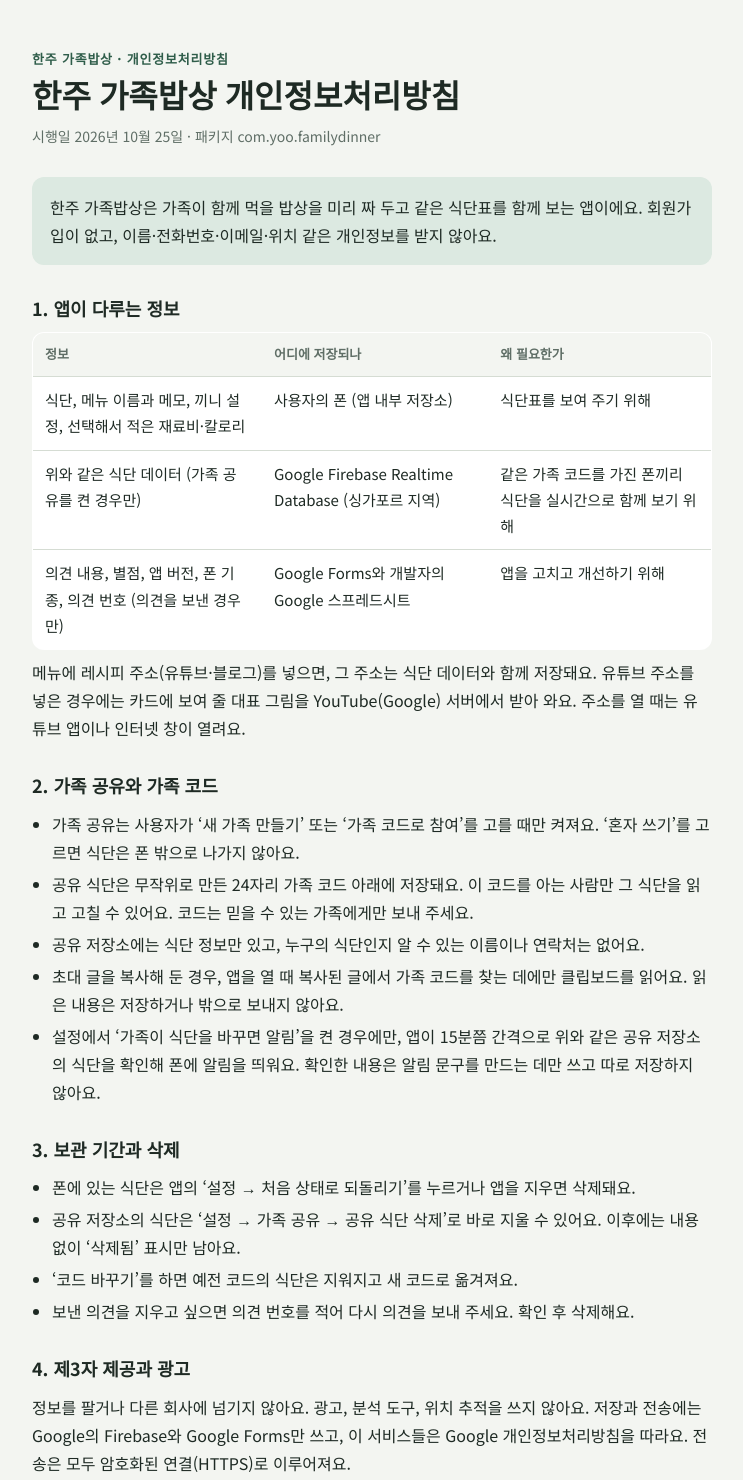
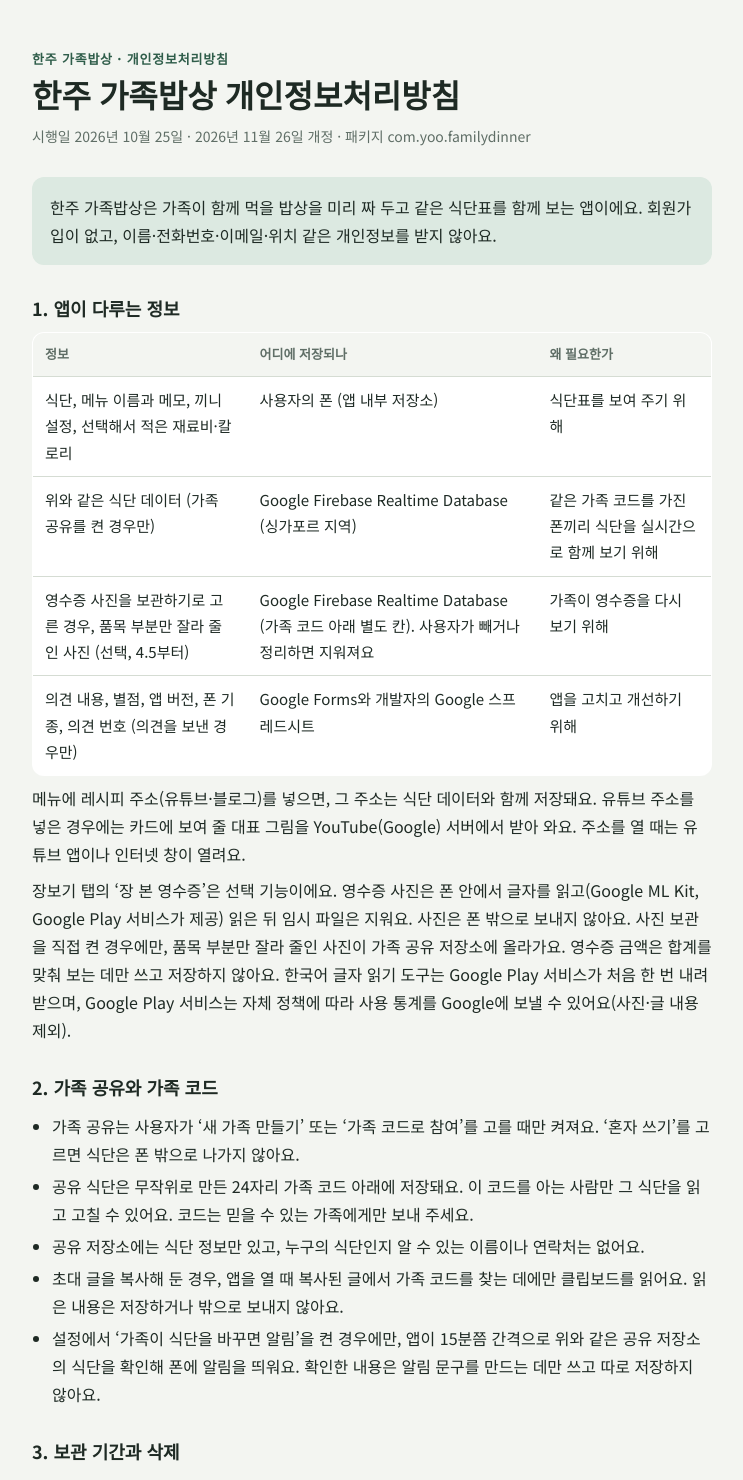
Before and after one commit to jasonyoo1985/bapsang, a plain HTML site: page privacy/index.html in a window 1280 px wide. Shown: the top 1480 px of the page, without its empty margins (268-1011 px from the left). Drawn offline with Linux system fonts and the light colour scheme; a web font is replaced by a local one.

Commit message:
4.5 개인정보처리방침: 영수증 글자 읽기·사진 보관(선택) 안내 (승인 후 공개)
Co-Authored-By: Claude Sonnet 5.5 <noreply@anthropic.com>
Claude-Session: https://claude.ai/code/session_01YU3rbWEJuggLpRJZjgFoHA

```diff
--- a/privacy/index.html
+++ b/privacy/index.html
@@ -47,7 +47,7 @@ footer{color:var(--muted);font-size:14px;border-top:1px solid var(--line);paddin
   <header>
     <span class="eyebrow">한주 가족밥상 · 개인정보처리방침</span>
     <h1>한주 가족밥상 개인정보처리방침</h1>
-    <p class="meta">시행일 2026년 10월 25일 · 패키지 com.yoo.familydinner</p>
+    <p class="meta">시행일 2026년 10월 25일 · 2026년 11월 26일 개정 · 패키지 com.yoo.familydinner</p>
   </header>
 
   <p class="lead">한주 가족밥상은 가족이 함께 먹을 밥상을 미리 짜 두고 같은 식단표를 함께 보는 앱이에요. 회원가입이 없고, 이름·전화번호·이메일·위치 같은 개인정보를 받지 않아요.</p>
@@ -58,9 +58,11 @@ footer{color:var(--muted);font-size:14px;border-top:1px solid var(--line);paddin
       <tr><th>정보</th><th>어디에 저장되나</th><th>왜 필요한가</th></tr>
       <tr><td>식단, 메뉴 이름과 메모, 끼니 설정, 선택해서 적은 재료비·칼로리</td><td>사용자의 폰 (앱 내부 저장소)</td><td>식단표를 보여 주기 위해</td></tr>
       <tr><td>위와 같은 식단 데이터 (가족 공유를 켠 경우만)</td><td>Google Firebase Realtime Database (싱가포르 지역)</td><td>같은 가족 코드를 가진 폰끼리 식단을 실시간으로 함께 보기 위해</td></tr>
+      <tr><td>영수증 사진을 보관하기로 고른 경우, 품목 부분만 잘라 줄인 사진 (선택, 4.5부터)</td><td>Google Firebase Realtime Database (가족 코드 아래 별도 칸). 사용자가 빼거나 정리하면 지워져요</td><td>가족이 영수증을 다시 보기 위해</td></tr>
       <tr><td>의견 내용, 별점, 앱 버전, 폰 기종, 의견 번호 (의견을 보낸 경우만)</td><td>Google Forms와 개발자의 Google 스프레드시트</td><td>앱을 고치고 개선하기 위해</td></tr>
     </table></div>
     <p>메뉴에 레시피 주소(유튜브·블로그)를 넣으면, 그 주소는 식단 데이터와 함께 저장돼요. 유튜브 주소를 넣은 경우에는 카드에 보여 줄 대표 그림을 YouTube(Google) 서버에서 받아 와요. 주소를 열 때는 유튜브 앱이나 인터넷 창이 열려요.</p>
+    <p>장보기 탭의 ‘장 본 영수증’은 선택 기능이에요. 영수증 사진은 폰 안에서 글자를 읽고(Google ML Kit, Google Play 서비스가 제공) 읽은 뒤 임시 파일은 지워요. 사진은 폰 밖으로 보내지 않아요. 사진 보관을 직접 켠 경우에만, 품목 부분만 잘라 줄인 사진이 가족 공유 저장소에 올라가요. 영수증 금액은 합계를 맞춰 보는 데만 쓰고 저장하지 않아요. 한국어 글자 읽기 도구는 Google Play 서비스가 처음 한 번 내려받으며, Google Play 서비스는 자체 정책에 따라 사용 통계를 Google에 보낼 수 있어요(사진·글 내용 제외).</p>
   </section>
 
   <section>
@@ -86,7 +88,7 @@ footer{color:var(--muted);font-size:14px;border-top:1px solid var(--line);paddin
 
   <section>
     <h2>4. 제3자 제공과 광고</h2>
-    <p>정보를 팔거나 다른 회사에 넘기지 않아요. 광고, 분석 도구, 위치 추적을 쓰지 않아요. 저장과 전송에는 Google의 Firebase와 Google Forms만 쓰고, 이 서비스들은 Google 개인정보처리방침을 따라요. 전송은 모두 암호화된 연결(HTTPS)로 이루어져요.</p>
+    <p>정보를 팔거나 다른 회사에 넘기지 않아요. 광고, 분석 도구, 위치 추적을 쓰지 않아요(영수증 글자 읽기에 쓰는 Google ML Kit는 위에서 설명한 내용 외에 이 앱이 따로 정보를 모으지 않아요). 저장과 전송에는 Google의 Firebase와 Google Forms만 쓰고, 이 서비스들은 Google 개인정보처리방침을 따라요. 전송은 모두 암호화된 연결(HTTPS)로 이루어져요.</p>
   </section>
 
   <section>
```
